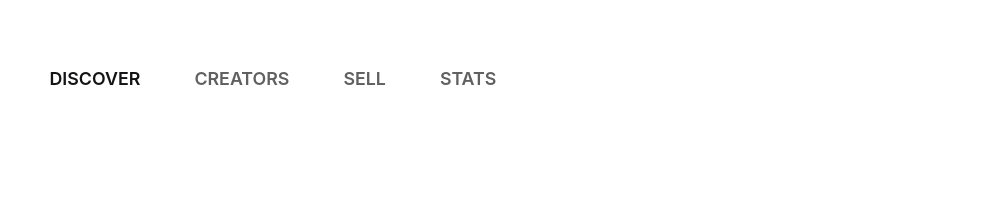
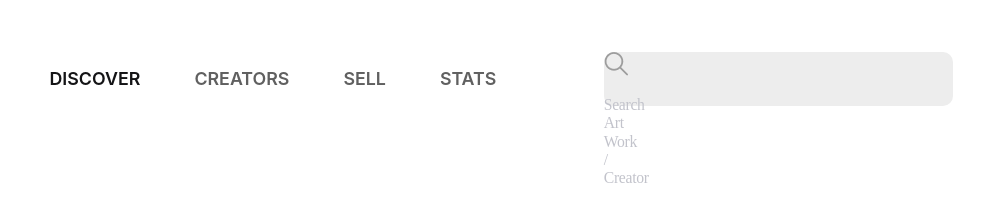
Before and after one commit to HirukoR/figmaproject, a plain HTML site: page index.html in a window 1280 px wide. Shown: the full height of the page, 158-1142 px from the left. Drawn offline with Linux system fonts and the light colour scheme.

Commit message:
Вторые изменения

```diff
--- a/header.css
+++ b/header.css
@@ -6,7 +6,7 @@
   flex-direction: row;
   justify-content: flex-start;
   color: #606060;
-  margin:  48px 0px 0px 93px;
+  margin: 48px 0px 0px 93px;
 }
 
 .disc {
@@ -24,6 +24,29 @@
   text-transform: uppercase;
 }
 
-.nav>p {
+.nav > p {
   margin-right: 54px;
 }
+
+.search {
+  width: 349px;
+  height: 54px;
+  background: #ededed;
+  border-radius: 10px;
+}
+
+.lupaAndText {
+  width: 21.509px;
+  height: 21.509px;
+  flex-shrink: 0;
+}
+
+.searchArt {
+  color: #c2c3cb;
+  font-family: Poppins;
+  font-size: 15.711px;
+  font-style: normal;
+  font-weight: 500;
+  line-height: 117.5%; /* 18.461px */
+  letter-spacing: -0.314px;
+}
--- a/index.html
+++ b/index.html
@@ -17,6 +17,12 @@
           <p>Sell</p>
           <p>stats</p>
         </div>
+        <div class="search">
+          <div class="lupaAndText">
+            <img src="/Group 427320327.png" alt="">
+            <p class="searchArt">Search Art Work / Creator</p>
+          </div>
+        </div>
       </div>
     </header>
   </body>
```
Also changed, not shown: Group 427320327.png (added).
